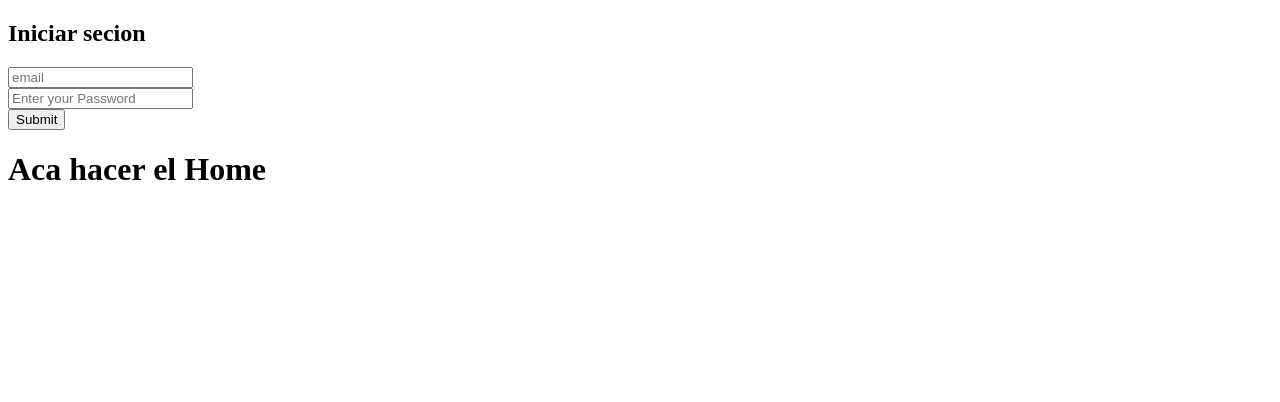
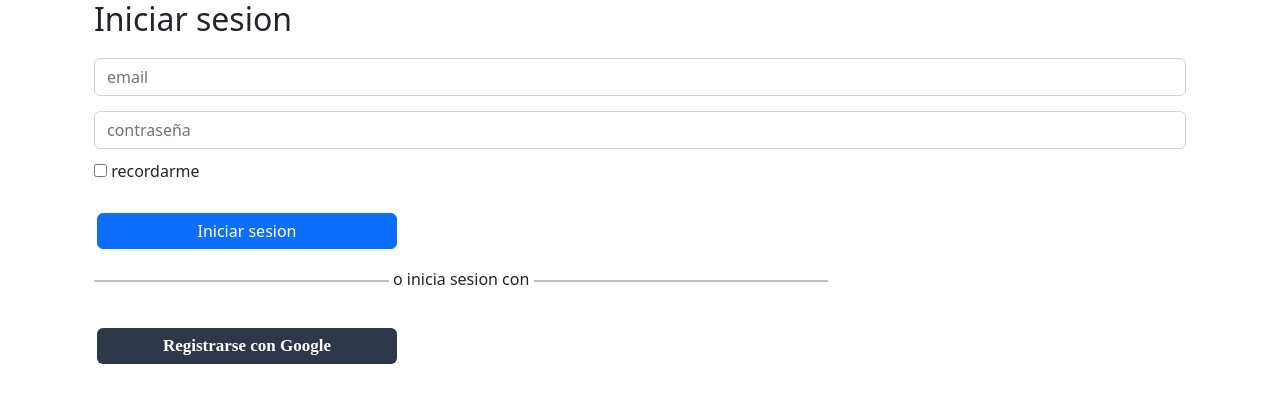
Before and after one commit to No-Country/c6-28-vue-node, a Vue app in the folder vue-node/: page / in a window 1280 px wide. Shown: the top 402 px of the page. Built offline with nearby package versions, Linux system fonts and the light colour scheme.

Commit message:
arreglando login

```diff
--- a/vue-node/src/main.js
+++ b/vue-node/src/main.js
@@ -1,6 +1,9 @@
 import { createApp } from 'vue'
 import App from './App.vue'
 import router from './router'
+import "bootstrap/dist/css/bootstrap.css"
+import "bootstrap/dist/js/bootstrap.js"
+
 
 
 
--- a/vue-node/src/views/HomeView.vue
+++ b/vue-node/src/views/HomeView.vue
@@ -1,6 +1,6 @@
 <template>
   <div class="home">
-    <h1>Aca hacer el Home</h1>
+    <h1></h1>
   </div>
 </template>
 
--- a/vue-node/src/views/LoginView.vue
+++ b/vue-node/src/views/LoginView.vue
@@ -1,20 +1,30 @@
 <template>
-    <div >
-        <h2 class="titulo">Iniciar secion</h2>
+  <div class="container">
+    <h2 class="titulo">Iniciar sesion</h2>
     <div class="row">
       <div class="col-md-12 form-group">
-                <input type="text" class="form-control" placeholder="email">
+        <input type="text" class=" email form-control" placeholder="email">
       </div>
     </div>
     <div class="row">
       <div class="col-md-12 form-group">
-                <input type="password" placeholder="Enter your Password" class="form-control">
+        <input type="password" placeholder="contraseña" class="form-control">
       </div>
     </div>
+    <input type="checkbox" class="checkbox" value=""> recordarme
     <div class="row">
-            <div class="col-md-12 form-group">
-                <input type="submit" class="btn btn-block btn-login" placeholder="Enter your Password">
+      <button class=" sesion btn  btn-primary">Iniciar sesion</button>
     </div>
+
+
+    <div class="hr">
+      <hr class="hrLinea"> o inicia sesion con
+      <hr class="hrLinea">
+    </div>
+
+    <div class="row">
+
+      <button class=" but1 sesion btn  ">Registrarse con Google</button>
     </div>
 
   </div>
@@ -41,5 +51,51 @@ export default {
 
 </script>
 <style scoped>
+.sesion {
+  margin-top: 30px;
+  margin-left: 15px;
+  width: 300px;
 
+  text-align: center;
+  Line-height: 22px;
+
+
+
+}
+
+.titulo {
+
+  margin-bottom: 20px;
+
+
+}
+
+.email {
+  margin-bottom: 15px;
+}
+
+.checkbox {
+
+  margin-top: 15px;
+}
+
+.hrLinea {
+  vertical-align: middle;
+  width: 27%;
+  display: inline-block;
+  border: 1px solid black;
+}
+
+.hr {
+  margin-top: 15px;
+}
+
+.but1 {
+  background-color: #2D3748;
+  font-family: Gothic A1;
+  font-size: 17px;
+  font-weight: 700;
+  color: white;
+
+}
 </style>
```
Lines whose indentation alone changed are shown as unchanged.
